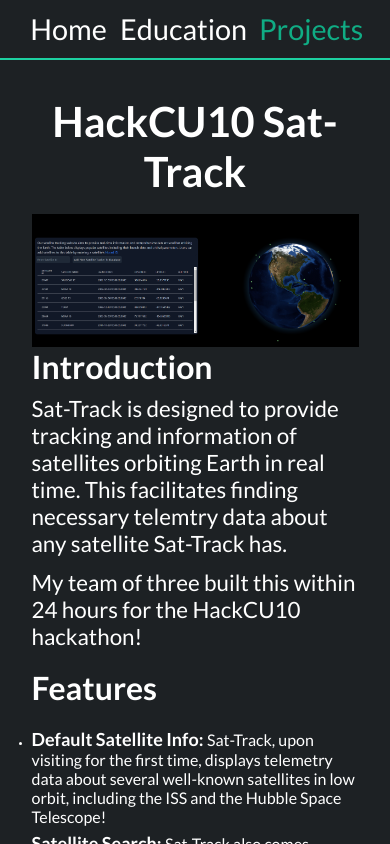
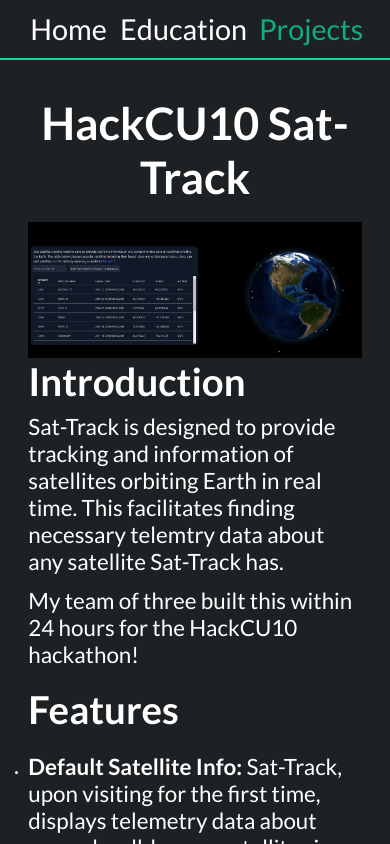
Before and after one commit to tylerhand1/portfolio, a React (Vite) app: page /projects/HackCU10-Sat-Track in a window 390 px wide. Built offline with nearby package versions, Linux system fonts and the light colour scheme.

Commit message:
More adjustments to font sizes and changed main min height to be more responsive

```diff
--- a/src/index.css
+++ b/src/index.css
@@ -41,7 +41,9 @@
   --main-highlight-color: #10ac84;
   --secondary-highlight-color: #1dd1a1;
 
-  --main-width: 90%;
+  --main-width: 95%;
+  --project-container-width: 90%;
+
   --header-height: 54px;
   --header-margin: 24px;
   --footer-height: 106px;
@@ -141,19 +143,19 @@
   width: var(--main-width);
   align-items: center;
 
-  min-height: calc(100vh - var(--header-height) - var(--footer-height) - 40px);
+  min-height: calc(100vh - var(--header-height) - var(--footer-height) - var(--header-margin) - 62px);
 }
 
 h1 {
   width: 100%;
   text-align: center;
   padding-bottom: 6px;
-  font-size: 2.6rem;
+  font-size: 2.8rem;
 }
 
 h2 {
   padding-bottom: 3px;
-  font-size: 2.0rem;
+  font-size: 2.4rem;
 }
 
 h3 {
@@ -166,6 +168,10 @@
 
 p,
 span {
+  font-size: 1.4rem;
+}
+
+strong {
   font-size: 1.4rem;
 }
 
@@ -272,7 +278,7 @@
 }
 
 .project-container {
-  width: 100%;
+  width: var(--project-container-width);
   padding: 12px;
 
   grid-template-columns: repeat(auto-fit, minmax(300px, 1fr));
@@ -313,6 +319,8 @@
 
 /* Start project styling */
 .project-page-container {
+  width: var(--project-container-width);
+
   padding: 12px;
 
   justify-content: center;
@@ -334,20 +342,9 @@
   flex-direction: column;
 }
 
-.project-text p {
-  margin: 6px 0;
-}
-
+.project-text p,
 .project-page-list li {
   margin: 6px 0;
-}
-
-.project-page-list span {
-  font-size: 16px;
-}
-
-.project-page-list span strong {
-  font-size: 18px;
 }
 
 .project-tech-icons-container {
@@ -368,25 +365,21 @@
   text-align: center;
 }
 
-@media only screen and (min-width: 1378px) {
-  .project-page-img {
-    width: 48%;
-    min-width: 450px;
-  }
-
-  .project-text-side {
-    width: 50%;
-  }
-}
-
 @media only screen and (min-width: 768px) {
   :root {
-    --main-width: 67%;
+    --main-width: 70%;
+    --project-container-width: 95%;
+
+    --header-margin: 36px;
   }
 
   header ul li {
     padding: 0 36px;
     font-size: 2.6rem;
+  }
+
+  main {
+    min-height: calc(100vh - var(--header-height) - var(--footer-height) - var(--header-margin) - 77px);
   }
 
   .tech-icon-container {
@@ -403,3 +396,14 @@
     text-align: left;
   }
 }
+
+@media only screen and (min-width: 1378px) {
+  .project-page-img {
+    width: 48%;
+    min-width: 450px;
+  }
+
+  .project-text-side {
+    width: 50%;
+  }
+}
```
